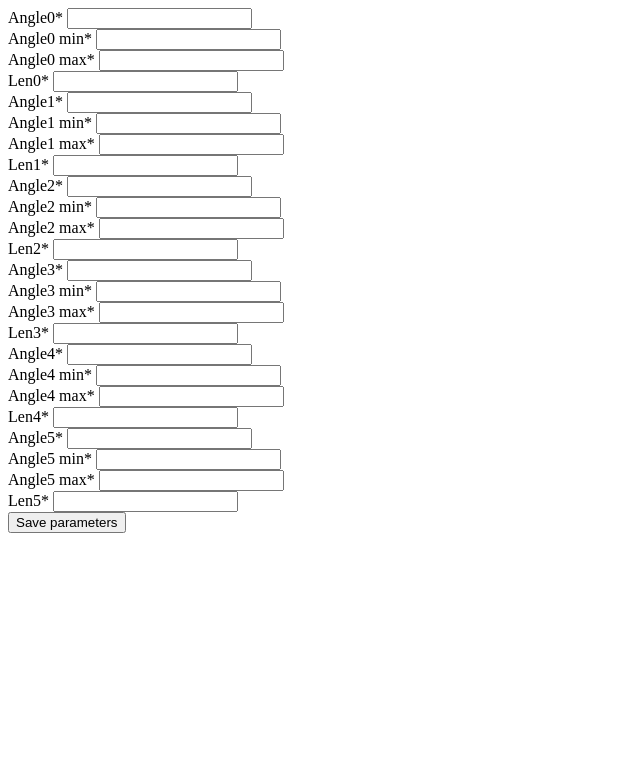
After one commit to fbzyx/6dof-robot-simulator, a Django app: template robot_ui/templates/partials/form_params.html in a window 1280 px wide. The commit adds this page. Shown: the top 783 px of the page, without its empty margins (0-640 px from the left). Run offline with Django 5.2, Linux system fonts and the light colour scheme; the template is opened without the code that fills it: values that come from a table or form of the project are taken from there, others are empty; some libraries are stand-ins or nearby versions.

Commit message:
include form validation for robot parameters

```diff
--- a/robot_ui/robot/forms.py
+++ b/robot_ui/robot/forms.py
@@ -1,3 +1,4 @@
+from django.core.exceptions import ValidationError
 from crispy_forms.helper import FormHelper
 from crispy_forms.layout import (
     Layout,
@@ -16,8 +17,8 @@ from .models import Position, Robot
 
 class PositionForm(forms.ModelForm):
     angle0 = forms.IntegerField(
-        min_value=-180,
-        max_value=180,
+        # min_value=-180,
+        # max_value=180,
         widget=forms.NumberInput(
             attrs={
                 "type": "range",
@@ -100,6 +101,27 @@ class PositionForm(forms.ModelForm):
     def __init__(self, *args, **kwargs):
         super().__init__(*args, **kwargs)
 
+        params = Robot.objects.all().first()
+        # self.fields["angle0"].widget["attrs"]["min_value"] = params.angle0_min
+        self.fields["angle0"].widget.attrs["value"] = params.angle0
+        self.fields["angle0"].widget.attrs["min"] = params.angle0_min
+        self.fields["angle0"].widget.attrs["max"] = params.angle0_max
+        self.fields["angle1"].widget.attrs["value"] = params.angle1
+        self.fields["angle1"].widget.attrs["min"] = params.angle1_min
+        self.fields["angle1"].widget.attrs["max"] = params.angle1_max
+        self.fields["angle2"].widget.attrs["value"] = params.angle2
+        self.fields["angle2"].widget.attrs["min"] = params.angle2_min
+        self.fields["angle2"].widget.attrs["max"] = params.angle2_max
+        self.fields["angle3"].widget.attrs["value"] = params.angle3
+        self.fields["angle3"].widget.attrs["min"] = params.angle3_min
+        self.fields["angle3"].widget.attrs["max"] = params.angle3_max
+        self.fields["angle4"].widget.attrs["value"] = params.angle4
+        self.fields["angle4"].widget.attrs["min"] = params.angle4_min
+        self.fields["angle4"].widget.attrs["max"] = params.angle4_max
+        self.fields["angle5"].widget.attrs["value"] = params.angle5
+        self.fields["angle5"].widget.attrs["min"] = params.angle5_min
+        self.fields["angle5"].widget.attrs["max"] = params.angle5_max
+
         self.helper = FormHelper()
         self.helper.attrs = {
             "hx-swap": "outerHTML",
@@ -132,7 +154,9 @@ class RobotForm(forms.ModelForm):
 
         self.helper = FormHelper()
         self.helper.attrs = {
-            "action": "robot-parameters/",
+            "hx-swap": "outerHTML",
+            "hx-trigger": "submit",
+            "hx-post": "robot-parameters/",
         }
         self.helper.layout = Layout(
             Row(
@@ -181,3 +205,46 @@ class RobotForm(forms.ModelForm):
                 "submit", "Save parameters", css_class="btn-success bg-gradient"
             ),
         )
+
+    def clean(self):
+        super().clean()
+        angle0 = self.cleaned_data.get("angle0")
+        angle0_min = self.cleaned_data.get("angle0_min")
+        angle0_max = self.cleaned_data.get("angle0_max")
+
+        if not angle0_min <= angle0 <= angle0_max:
+            raise ValidationError("Values out of range (Angle0)")
+
+        angle1 = self.cleaned_data.get("angle1")
+        angle1_min = self.cleaned_data.get("angle1_min")
+        angle1_max = self.cleaned_data.get("angle1_max")
+
+        if not angle1_min <= angle1 <= angle1_max:
+            raise ValidationError("Values out of range (Angle1)")
+
+        angle2 = self.cleaned_data.get("angle2")
+        angle2_min = self.cleaned_data.get("angle2_min")
+        angle2_max = self.cleaned_data.get("angle2_max")
+
+        if not angle2_min <= angle2 <= angle2_max:
+            raise ValidationError("Values out of range (Angle2)")
+
+        angle3 = self.cleaned_data.get("angle3")
+        angle3_min = self.cleaned_data.get("angle3_min")
+        angle3_max = self.cleaned_data.get("angle3_max")
+
+        if not angle3_min <= angle3 <= angle3_max:
+            raise ValidationError("Values out of range (Angle3)")
+
+        angle4 = self.cleaned_data.get("angle4")
+        angle4_min = self.cleaned_data.get("angle0_min")
+        angle4_max = self.cleaned_data.get("angle0_max")
+
+        if not angle4_min <= angle4 <= angle4_max:
+            raise ValidationError("Values out of range (Angle4)")
+        angle5 = self.cleaned_data.get("angle5")
+        angle5_min = self.cleaned_data.get("angle5_min")
+        angle5_max = self.cleaned_data.get("angle5_max")
+
+        if not angle5_min <= angle5 <= angle5_max:
+            raise ValidationError("Values out of range (Angle5)")
--- a/robot_ui/robot/models.py
+++ b/robot_ui/robot/models.py
@@ -1,34 +1,59 @@
 from django.db import models
 from django.shortcuts import reverse
+from django.core.validators import MaxValueValidator, MinValueValidator
 
 
 class Robot(models.Model):
-    angle0 = models.IntegerField(null=False, blank=False)
+    angle0 = models.IntegerField(
+        null=False,
+        blank=False,
+        validators=[MaxValueValidator(180), MinValueValidator(-180)],
+    )
     angle0_min = models.IntegerField(null=False, blank=False)
     angle0_max = models.IntegerField(null=False, blank=False)
     len0 = models.IntegerField(null=False, blank=False)
 
-    angle1 = models.IntegerField(null=False, blank=False)
+    angle1 = models.IntegerField(
+        null=False,
+        blank=False,
+        validators=[MaxValueValidator(180), MinValueValidator(-180)],
+    )
     angle1_min = models.IntegerField(null=False, blank=False)
     angle1_max = models.IntegerField(null=False, blank=False)
     len1 = models.IntegerField(null=False, blank=False)
 
-    angle2 = models.IntegerField(null=False, blank=False)
+    angle2 = models.IntegerField(
+        null=False,
+        blank=False,
+        validators=[MaxValueValidator(180), MinValueValidator(-180)],
+    )
     angle2_min = models.IntegerField(null=False, blank=False)
     angle2_max = models.IntegerField(null=False, blank=False)
     len2 = models.IntegerField(null=False, blank=False)
 
-    angle3 = models.IntegerField(null=False, blank=False)
+    angle3 = models.IntegerField(
+        null=False,
+        blank=False,
+        validators=[MaxValueValidator(180), MinValueValidator(-180)],
+    )
     angle3_min = models.IntegerField(null=False, blank=False)
     angle3_max = models.IntegerField(null=False, blank=False)
     len3 = models.IntegerField(null=False, blank=False)
 
-    angle4 = models.IntegerField(null=False, blank=False)
+    angle4 = models.IntegerField(
+        null=False,
+        blank=False,
+        validators=[MaxValueValidator(180), MinValueValidator(-180)],
+    )
     angle4_min = models.IntegerField(null=False, blank=False)
     angle4_max = models.IntegerField(null=False, blank=False)
     len4 = models.IntegerField(null=False, blank=False)
 
-    angle5 = models.IntegerField(null=False, blank=False)
+    angle5 = models.IntegerField(
+        null=False,
+        blank=False,
+        validators=[MaxValueValidator(180), MinValueValidator(-180)],
+    )
     angle5_min = models.IntegerField(null=False, blank=False)
     angle5_max = models.IntegerField(null=False, blank=False)
     len5 = models.IntegerField(null=False, blank=False)
--- a/robot_ui/robot/urls.py
+++ b/robot_ui/robot/urls.py
@@ -10,7 +10,7 @@ from .views import (
     create_position,
     delete_position,
     list_positions,
-    robot_parameters
+    robot_parameters,
 )
 
 app_name = "robot"
@@ -22,6 +22,7 @@ urlpatterns = [
     path("create-position/", create_position, name="create-position"),
     path("robot-parameters/", robot_parameters, name="robot-parameters"),
     path("delete-position/<int:id>/", delete_position, name="delete-position"),
+    # test
     path("test2/", main_view2, name="main-view2"),
     path("test3/", main_view3, name="main-view3"),
     path("test4/", main_view4, name="main-view4"),
--- /dev/null
+++ b/robot_ui/templates/partials/form_params.html
@@ -0,0 +1,4 @@
+{% load crispy_forms_tags %}
+<div id="form-params-id" style="">
+{% crispy form_params %}
+</div>
--- a/robot_ui/templates/partials/modal.html
+++ b/robot_ui/templates/partials/modal.html
@@ -7,7 +7,7 @@
                 <button type="button" class="btn-close" data-bs-dismiss="modal" aria-label="Cerrar"></button>
             </div>
             <div class="modal-body m-3">
-                {% crispy form_params %}
+                {% include 'partials/form_params.html' %}
             </div>
             <div class="modal-footer">
             </div>
```
Also changed, not shown: robot_ui/robot/views.py (+21 -14 lines), robot_ui/templates/index.html (+74 -8 lines), robot_ui/robot/admin.py (line endings or trailing spaces), robot_ui/robot/migrations/0003_alter_robot_angle0_alter_robot_angle1_and_more.py (added), robot_ui/robot/migrations/0004_alter_robot_angle0_alter_robot_angle1_and_more.py (added).
